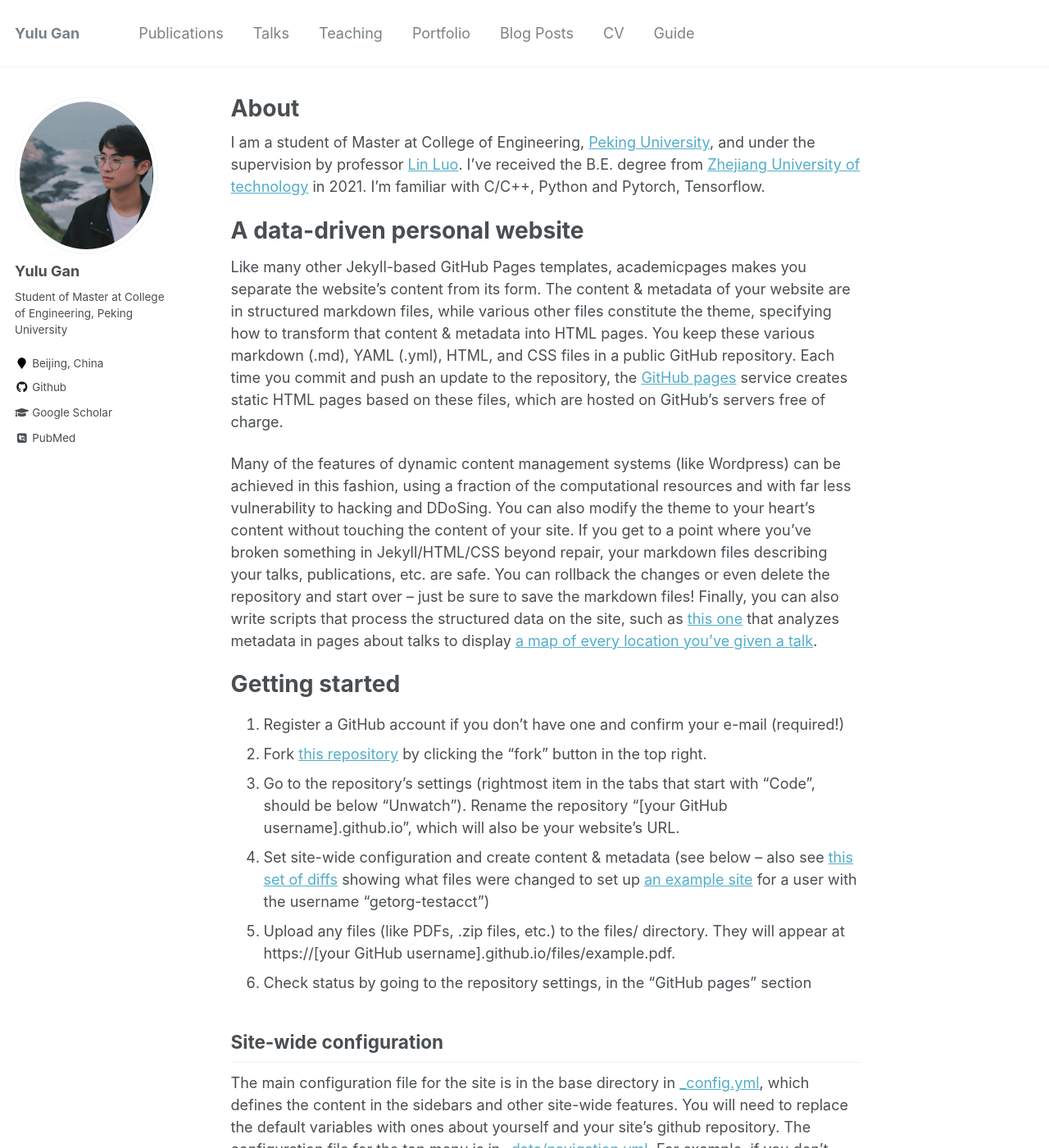
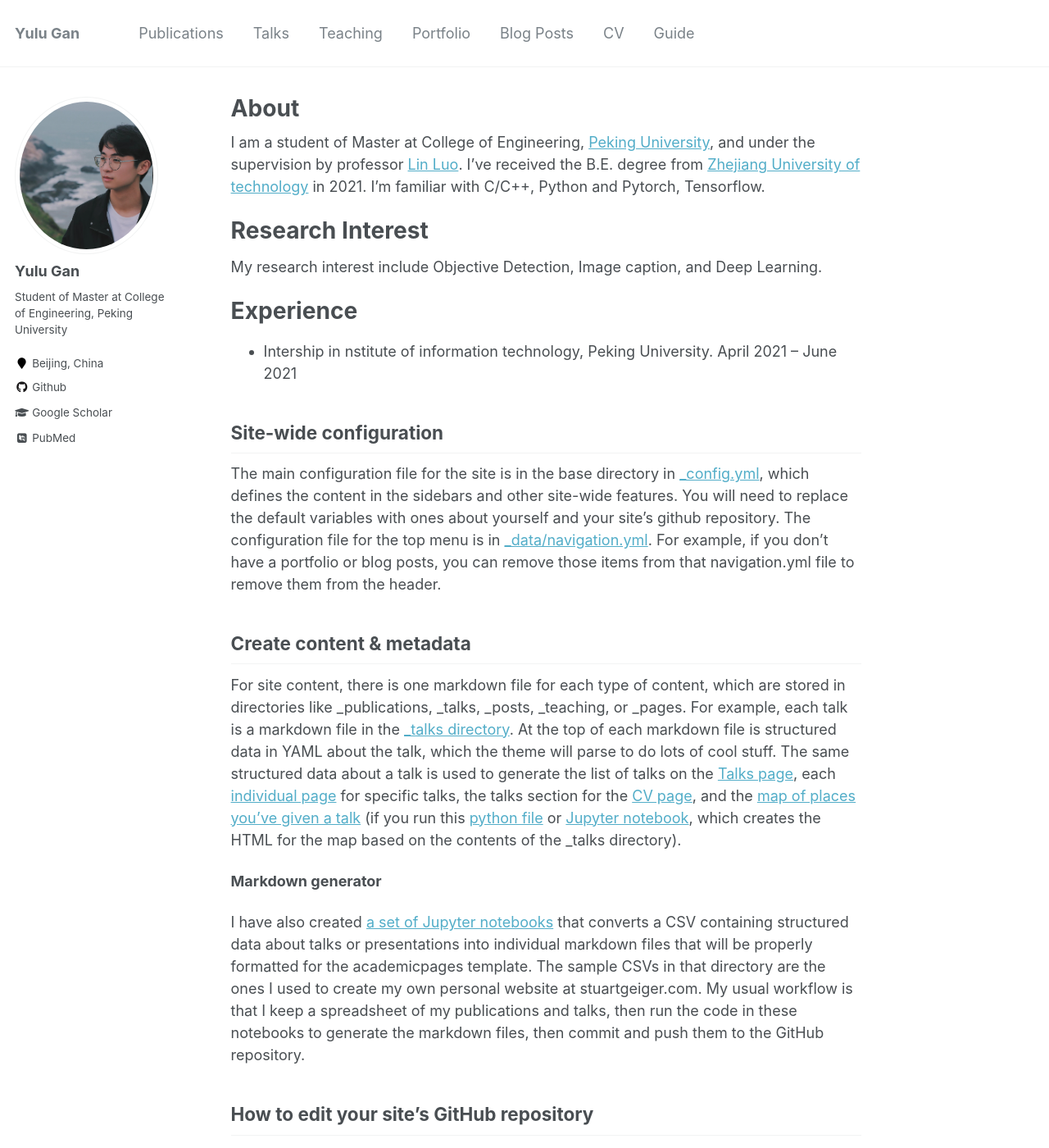
Before and after one commit to Yulu-gan/ganyulu.github.io, a Jekyll site: the page built from _pages/about.md, in a window 1280 px wide and 1400 px high. Shown: the whole window at 82% size. Built offline with Jekyll 4.4.1, drawn with Linux system fonts in a browser that asks for light colours; some web fonts are replaced.

Commit message:
Update about.md

```diff
--- a/_pages/about.md
+++ b/_pages/about.md
@@ -10,20 +10,13 @@ redirect_from:
 
 I am a student of Master at College of Engineering, [Peking University](https://www.pku.edu.cn/), and under the supervision by professor [Lin Luo](https://www.coe.pku.edu.cn/teaching/all_time/11195.html). I've received the B.E. degree from [Zhejiang University of technology](http://www.zjut.edu.cn/) in 2021. I'm familiar with C/C++, Python and Pytorch, Tensorflow.
 
-A data-driven personal website
+Research Interest
 ======
-Like many other Jekyll-based GitHub Pages templates, academicpages makes you separate the website's content from its form. The content & metadata of your website are in structured markdown files, while various other files constitute the theme, specifying how to transform that content & metadata into HTML pages. You keep these various markdown (.md), YAML (.yml), HTML, and CSS files in a public GitHub repository. Each time you commit and push an update to the repository, the [GitHub pages](https://pages.github.com/) service creates static HTML pages based on these files, which are hosted on GitHub's servers free of charge.
+My research interest include Objective Detection, Image caption, and Deep Learning.
 
-Many of the features of dynamic content management systems (like Wordpress) can be achieved in this fashion, using a fraction of the computational resources and with far less vulnerability to hacking and DDoSing. You can also modify the theme to your heart's content without touching the content of your site. If you get to a point where you've broken something in Jekyll/HTML/CSS beyond repair, your markdown files describing your talks, publications, etc. are safe. You can rollback the changes or even delete the repository and start over -- just be sure to save the markdown files! Finally, you can also write scripts that process the structured data on the site, such as [this one](https://github.com/academicpages/academicpages.github.io/blob/master/talkmap.ipynb) that analyzes metadata in pages about talks to display [a map of every location you've given a talk](https://academicpages.github.io/talkmap.html).
-
-Getting started
+Experience
 ======
-1. Register a GitHub account if you don't have one and confirm your e-mail (required!)
-1. Fork [this repository](https://github.com/academicpages/academicpages.github.io) by clicking the "fork" button in the top right.
-1. Go to the repository's settings (rightmost item in the tabs that start with "Code", should be below "Unwatch"). Rename the repository "[your GitHub username].github.io", which will also be your website's URL.
-1. Set site-wide configuration and create content & metadata (see below -- also see [this set of diffs](http://archive.is/3TPas) showing what files were changed to set up [an example site](https://getorg-testacct.github.io) for a user with the username "getorg-testacct")
-1. Upload any files (like PDFs, .zip files, etc.) to the files/ directory. They will appear at https://[your GitHub username].github.io/files/example.pdf.
-1. Check status by going to the repository settings, in the "GitHub pages" section
+* Intership in nstitute of information technology, Peking University. April 2021 -- June 2021
 
 Site-wide configuration
 ------
```
